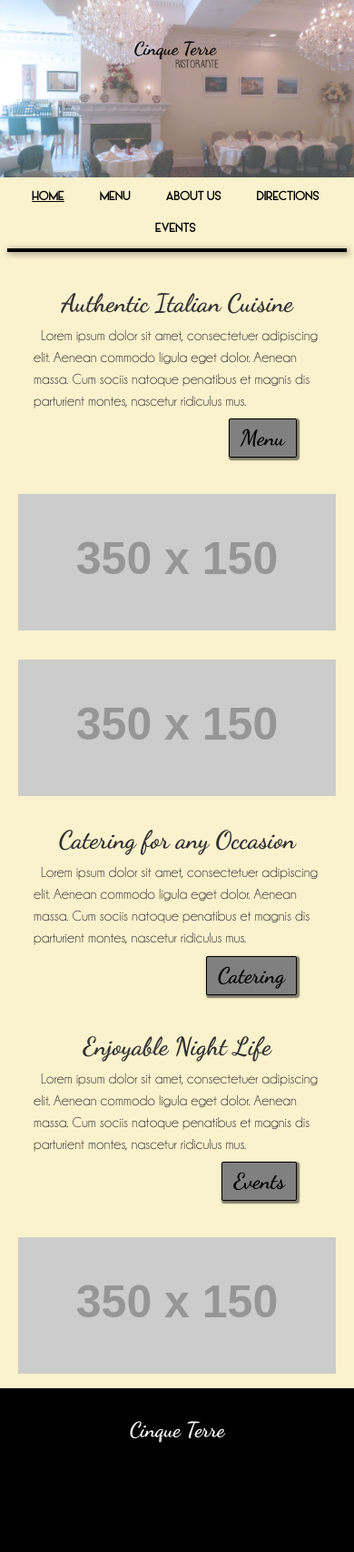
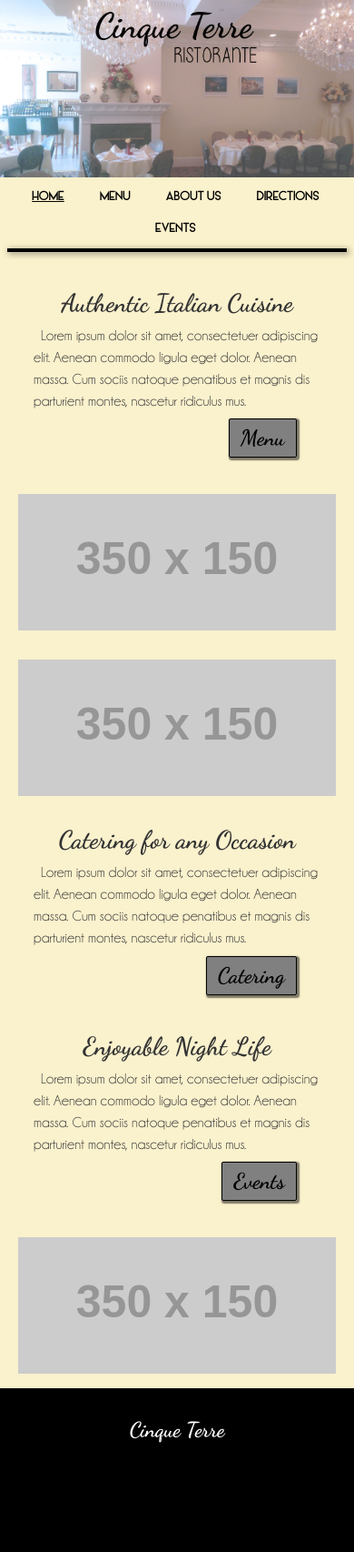
Before and after one commit to cinqueterreli/cinqueterre.github.io, a Jekyll site: the page built from 00index.html, in a window 390 px wide. Shown: the whole page at 91% size. Built offline with Jekyll 4.4.1, drawn with Linux system fonts in a browser that asks for light colours.

Commit message:
nvm doood

```diff
--- a/css/main.css
+++ b/css/main.css
@@ -155,12 +155,6 @@ hr {
 	max-width:200px;
 	max-height:80px;
 	margin: 0 auto -4em auto;
-}
-
-@media(max-width:600px){
-	.site-logo {
-		max-width:100px;
-	}
 }
 
 .site-title:hover {
```
